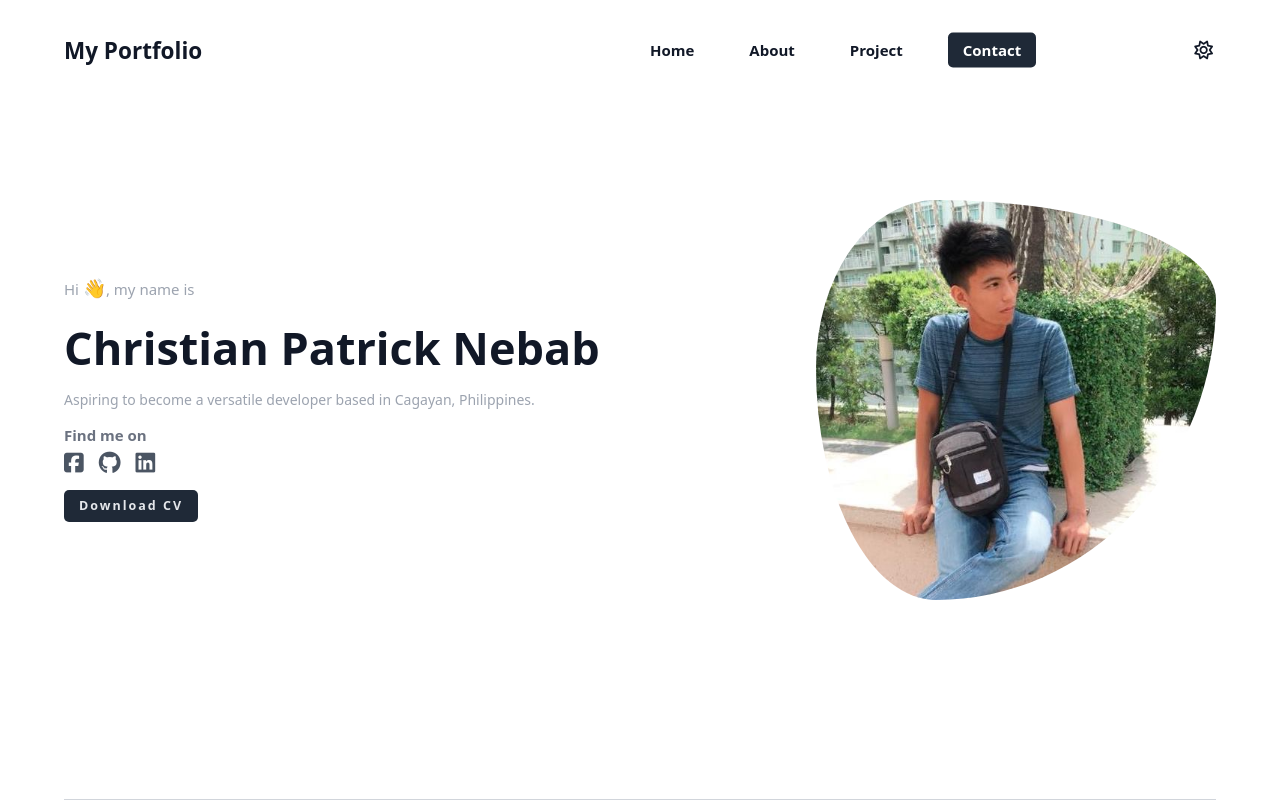
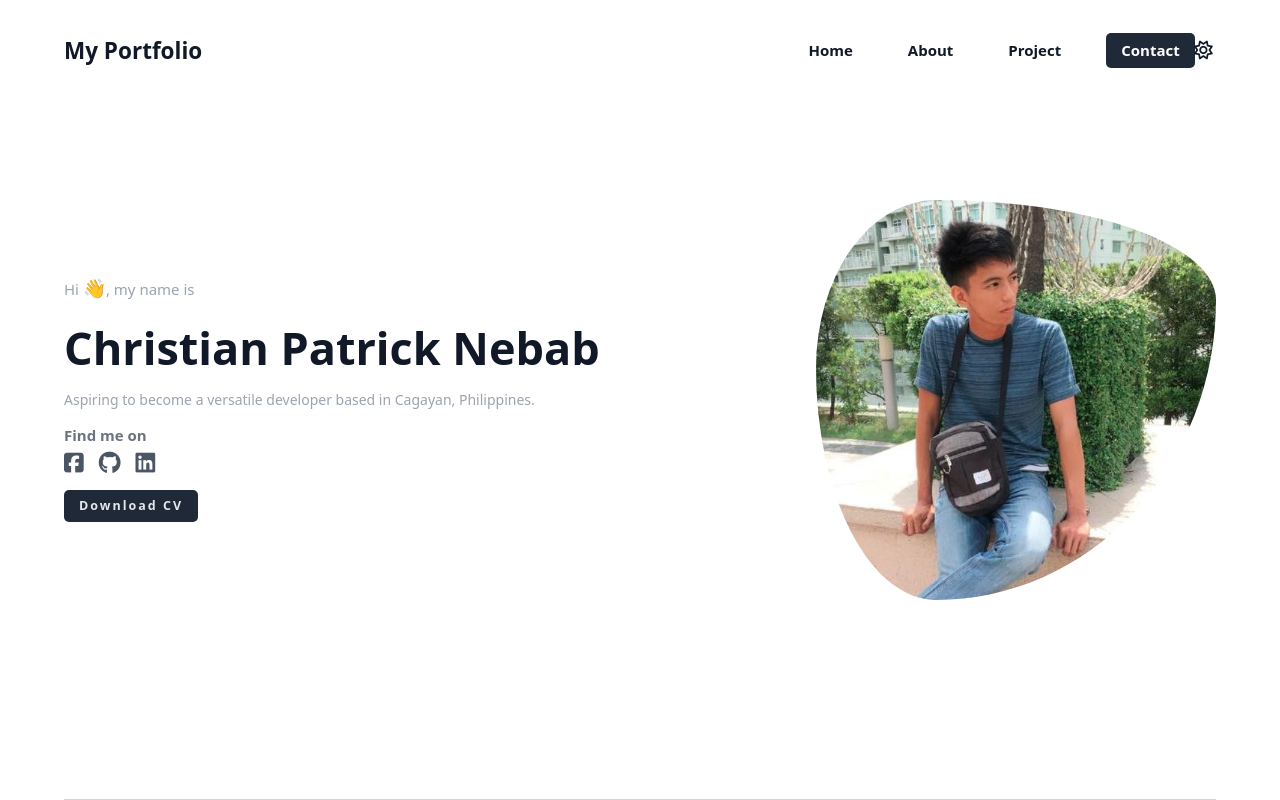
Before and after one commit to Dng120696/MyPortfolio, a React (Vite) app: page / in a window 1280 px wide. Shown: the top 800 px of the page. Built offline with nearby package versions, Linux system fonts and the light colour scheme; some icons are missing.

Commit message:
fixing navigation link position

```diff
--- a/src/components/Header.jsx
+++ b/src/components/Header.jsx
@@ -15,7 +15,7 @@ export function Header({ onSetDark, isDark }) {
           My Portfolio
         </h1>
         <ul
-          className={`flex gap-6 md:gap-10 lg:gap-14 items-center flex-col md:flex-row absolute top-[900%] md:top-[-0.8rem] left-[50%] md:right-0 ${
+          className={`flex gap-6 md:gap-10 lg:gap-14 items-center flex-col md:flex-row absolute md:relative top-[900%]  left-[50%] md:left-[8rem] lg:left-[16rem] xl:left-[30rem] ${
             isOpen ? "flex" : "hidden"
           } md:flex translate-x-[-50%] translate-y-[-50%] md:translate-x-0 md:translate-y-0 w-[clamp(30rem,90%,120rem)] z-[-1] md:w-max  py-16 md:py-0 rounded-xl md:rounded-none bg-gray-300 dark:bg-gray-700 md:dark:bg-transparent md:bg-transparent`}
         >
```
